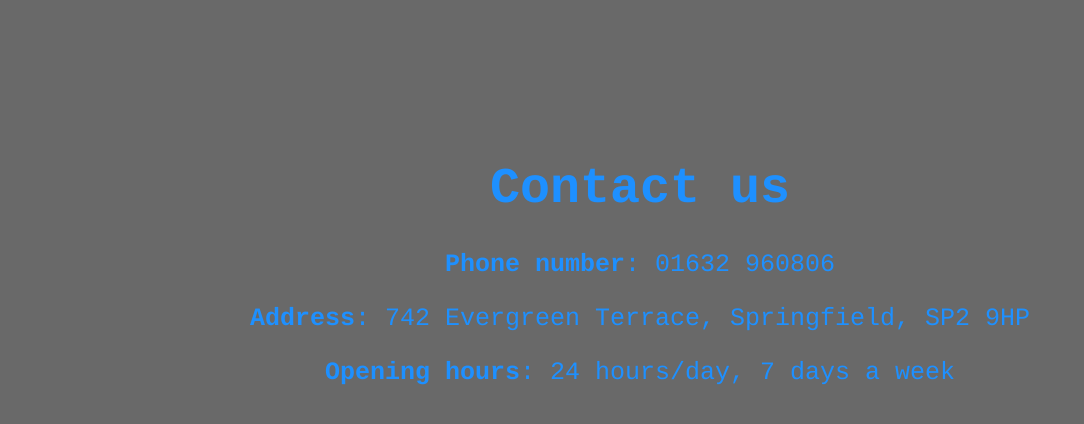
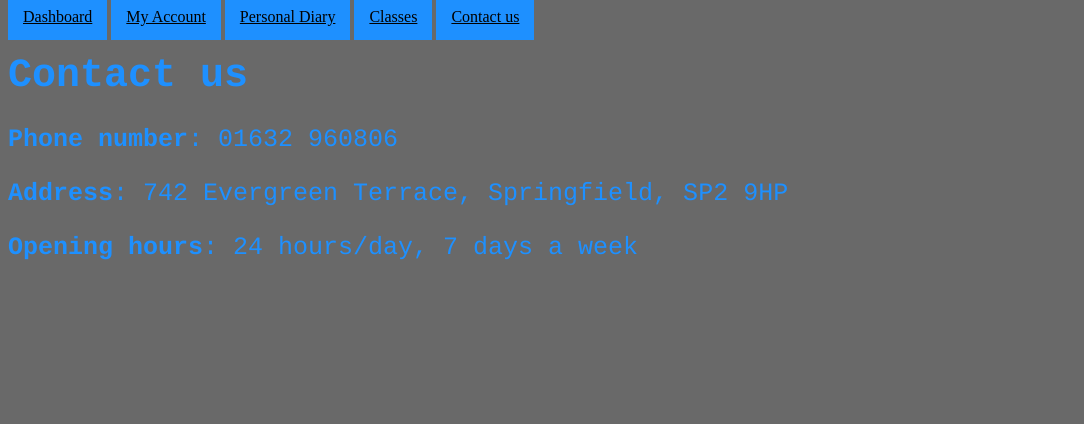
Before and after one commit to kellyevetaylor/GymWebsite, a PHP site: page /Contact.php in a window 1280 px wide. Shown: the top 424 px of the page, without its empty margins (0-1084 px from the left). Run offline with PHP 8.4, Linux system fonts and the light colour scheme.

Commit message:
Contact page added to dashboard
Signed-off-by: Kelly Taylor CS2015 <kelly.taylor.2015@uni.strath.ac.uk>

```diff
--- a/AddActivity.php
+++ b/AddActivity.php
@@ -50,6 +50,7 @@
     <li><a href="MyAccount.php">My Account</a></li>
     <li><a href="PersonalDiary.php">Personal Diary</a></li>
     <li><a href="Classes.php">Classes</a></li>
+    <li><a href="Contact.php">Contact us</a></li>
 </ul>
 </p>
 Add Activity
--- a/Classes.php
+++ b/Classes.php
@@ -91,6 +91,7 @@ $conn = new mysqli($host, $user, $password, $dbname);
         <li><a href="MyAccount.php">My Account</a></li>
         <li><a href="PersonalDiary.php">Personal Diary</a></li>
         <li><a href="Classes.php">Classes</a></li>
+        <li><a href="Contact.php">Contact us</a></li>
     </ul>
     </p>
 
--- a/Contact.php
+++ b/Contact.php
@@ -7,24 +7,54 @@
 <style>
     body {
         background-color: dimgrey;
+
     }
-
+    ul {
+        list-style-type: none;
+        margin: 0;
+        padding: 0;
+        text-decoration: none;
+    }
     h1 {
-        text-align: center;
+        text-align: left;
         color: dodgerblue;
         font-family: Courier;
-        font-size: 50px;
-        padding-top: 10%;
+        font-size: 40px;
     }
 
     p {
-        text-align: center;
+        text-align: left;
         font-size: 25px;
         font-family: Courier;
         color: dodgerblue;
     }
+
+    a{
+        padding: 15px;
+        color: black;
+        background-color: dodgerblue;
+    }
+
+    li {
+        text-decoration: none;
+        display: inline;
+    }
+
+    li a:hover {
+        color: whitesmoke;
+    }
+
 </style>
 <body>
+
+<ul>
+    <li><a href=" Dashboard.php">Dashboard</a></li>
+    <li><a href="MyAccount.php">My Account</a></li>
+    <li><a href="PersonalDiary.php">Personal Diary</a></li>
+    <li><a href=" Classes.php">Classes</a></li>
+    <li><a href="Contact.php">Contact us</a></li>
+</ul>
+
 <h1>Contact us</h1>
 
 <p><b>Phone number</b>: 01632 960806</p>
--- a/PersonalDiary.php
+++ b/PersonalDiary.php
@@ -40,6 +40,7 @@
     <li><a href="MyAccount.php">My Account</a></li>
     <li><a href="AddActivity.php">Add Activity</a></li>
     <li><a href=" Classes.php">Classes</a></li>
+    <li><a href="Contact.php">Contact us</a></li>
 </ul>
 </p>
 Personal Diary
```
Also changed, not shown: CreateAccount.php (+19 -13 lines), Dashboard.php (+1 -16 lines), MyAccount.php (+1 -9 lines), index.php (+1 -28 lines).
